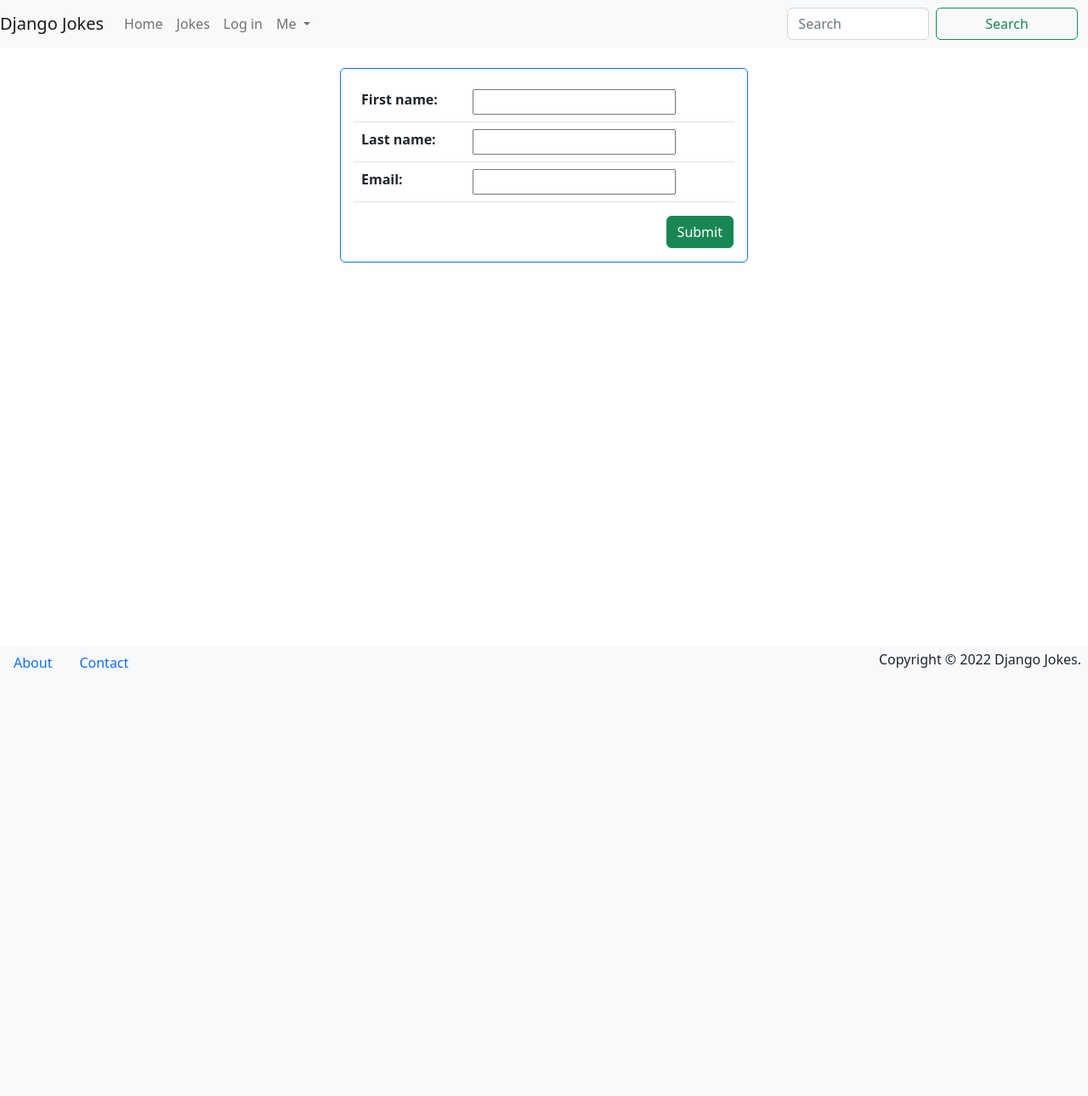
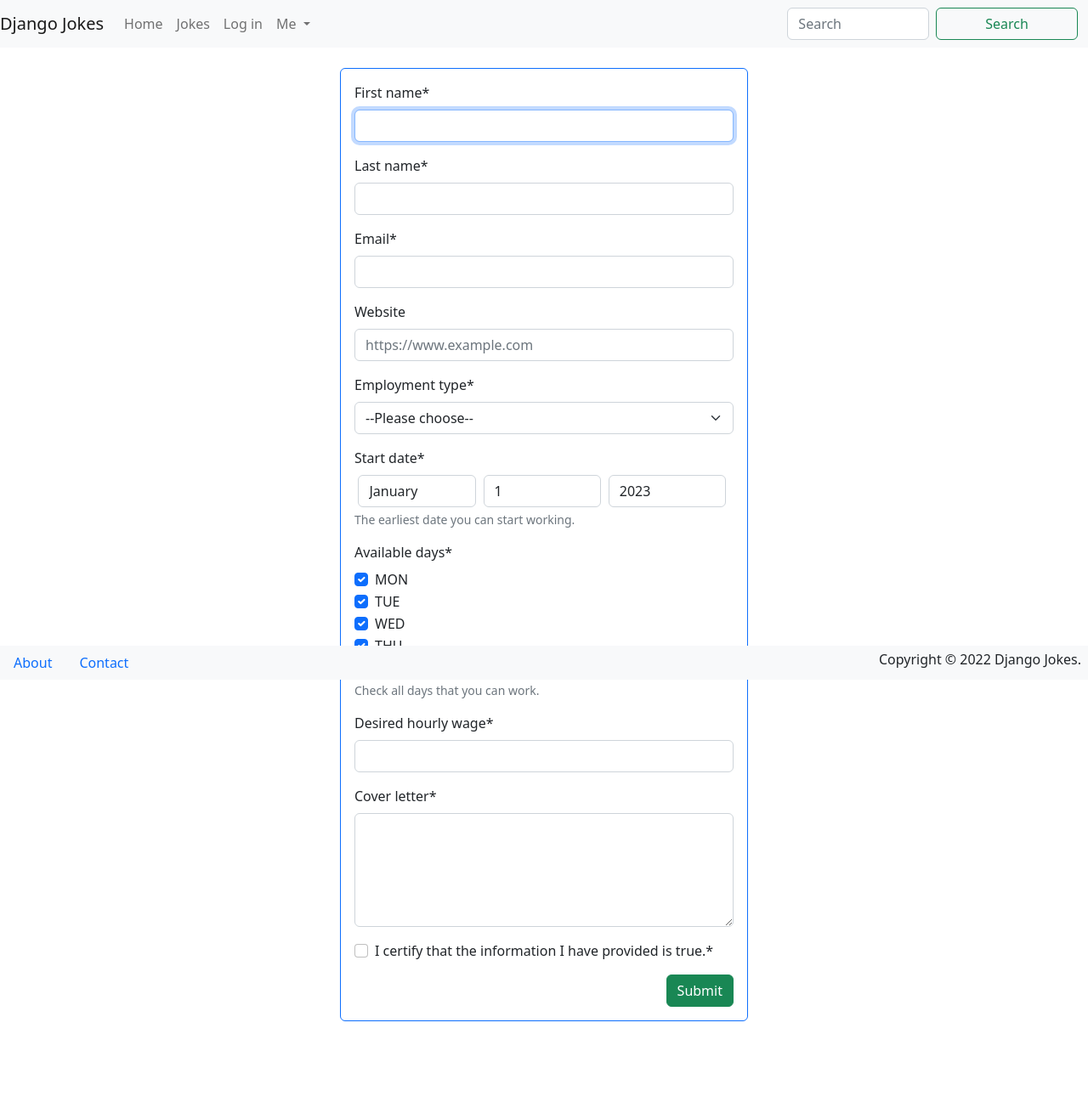
Before and after one commit to prmurphy/djangojokes.com, a Django app: template templates/jokes/joke_form.html in a window 1280 px wide. Shown: the whole page at 85% size. Before the commit the page ends 786 px from the top, so only its background shows below. Run offline with Django 4.2, Linux system fonts and the light colour scheme; the template is opened without the code that fills it: values that come from a table or form of the project are taken from there, others are empty; some libraries are stand-ins or nearby versions.

Commit message:
added crispy forms

```diff
--- a/jobs/forms.py
+++ b/jobs/forms.py
@@ -1,6 +1,77 @@
+from datetime import datetime
 from django import forms
+from django.core.exceptions import ValidationError
+from django.core.validators import URLValidator
 
+def validate_future_date(value):
+    if value < datetime.now().date():
+        raise ValidationError(
+            message=f'{value} is in the past.', code='past_date'
+        )
 class JobApplicationForm(forms.Form):
-    first_name = forms.CharField()
+    YEARS = range(datetime.now().year, datetime.now().year+2)
+    EMPLOYMENT_TYPES = (
+        (None, '--Please choose--'),
+        ('ft', 'Full-time'),
+        ('pt', 'Part-time'),
+        ('contract', 'Contract work')
+    )
+
+    DAYS = (
+        (1, 'MON'),
+        (2, 'TUE'),
+        (3, 'WED'),
+        (4, 'THU'),
+        (5, 'FRI')
+    )
+
+    first_name = forms.CharField(
+        widget=forms.TextInput(attrs={'autofocus': True})
+    )
     last_name = forms.CharField()
     email = forms.EmailField()
+    website = forms.CharField(
+        required=False,
+        widget=forms.TextInput(
+            attrs={'placeholder':'https://www.example.com', 'size':'50'}
+        ),
+        validators=[URLValidator(schemes=['http', 'https'])]
+    )
+    employment_type = forms.ChoiceField(choices=EMPLOYMENT_TYPES)
+    start_date = forms.DateField(
+    help_text='The earliest date you can start working.',
+    widget=forms.SelectDateWidget(
+        years=YEARS,
+        attrs={'style': 'width: 31%; display: inline-block; margin: 0 1%'}
+    ),
+    validators=[validate_future_date],
+    error_messages={'past_date': 'Please enter a future date.'}
+)
+    available_days = forms.TypedMultipleChoiceField(
+        choices=DAYS,
+        coerce=int,
+        help_text='Check all days that you can work.',
+        widget=forms.CheckboxSelectMultiple(
+            attrs={'checked':True}
+        )
+    )
+    desired_hourly_wage = forms.DecimalField(
+        widget=forms.NumberInput(
+            attrs={'min':'10.00', 'max':'100.00', 'step':'.25'}
+        )
+    )
+    cover_letter = forms.CharField(
+        widget=forms.Textarea(attrs={'cols': '75', 'rows': '5'})
+    )
+    confirmation = forms.BooleanField(
+        label='I certify that the information I have provided is true.'
+    )
+    start_date = forms.DateField(
+    help_text='The earliest date you can start working.',
+    widget=forms.SelectDateWidget(
+        years=YEARS,
+        attrs={'style': 'width: 31%; display: inline-block; margin: 0 1%'}
+    ),
+    validators=[validate_future_date],
+    error_messages={'past_date': 'Please enter a future date.'}
+)
--- a/templates/jokes/joke_form.html
+++ b/templates/jokes/joke_form.html
@@ -1,14 +1,13 @@
 {% extends "_base.html" %}
+{% load crispy_forms_tags %}
 
 {% block title %}Add/Update Joke{% endblock %}
 {% block main %}
   <div class="card border-primary m-auto mb-3 p-3"
     style="max-width: 30rem">
-    <form method="post">
+      <form method="post">
         {% csrf_token %}
-        <table class="table">
-          {{ form.as_table }}
-        </table>
+        {{ form|crispy }}
         <button class="btn btn-success float-end">Submit</button>
       </form>
   </div>
```
Also changed, not shown: djangojokes/settings.py (+7 -0 lines), static/css/main.css (added, +10 -0 lines), templates/jobs/joke_writer.html (+7 -7 lines).
